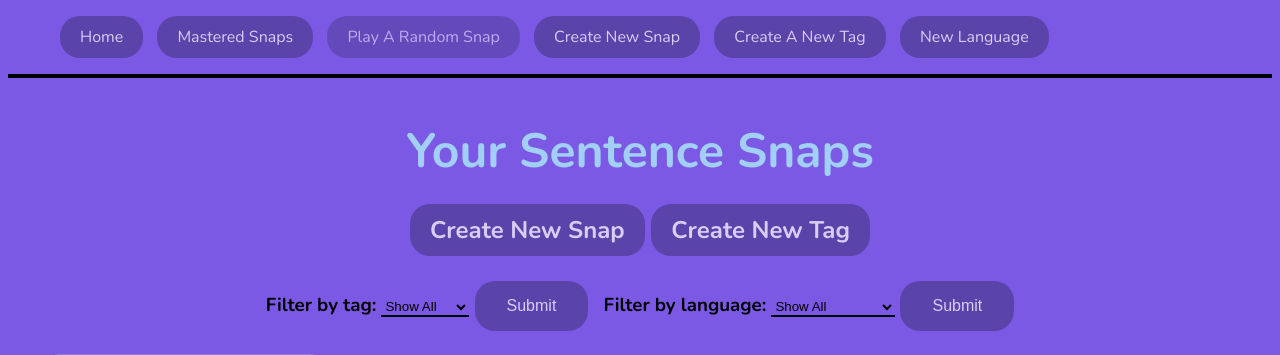
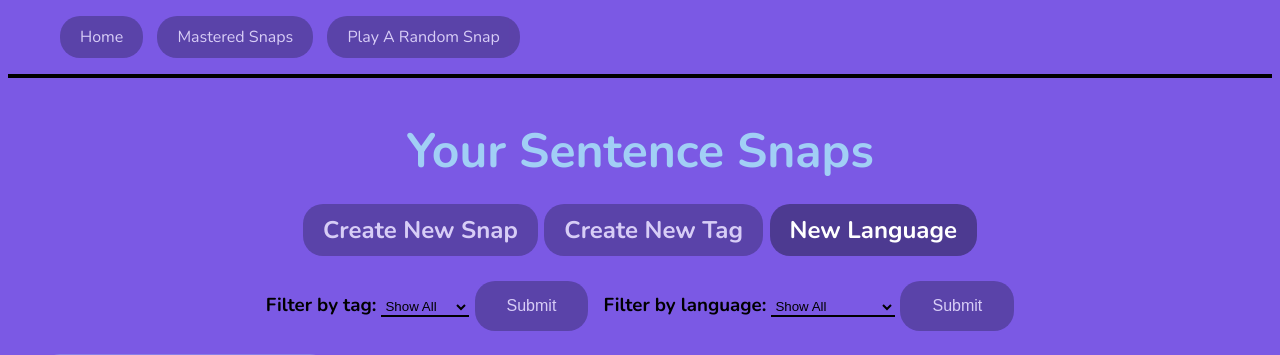
Before and after one commit to emilykmcullen/Language-Learning-App, a Flask app: page / in a window 1280 px wide. Shown: the top 355 px of the page. Run offline with Flask 2, Linux system fonts and the light colour scheme; a database or web service that is not in the repository returns one stand-in record (values such as "Sample title"); some libraries are stand-ins or nearby versions.

Commit message:
removed create buttons from navbar

```diff
--- a/templates/base.html
+++ b/templates/base.html
@@ -25,17 +25,17 @@
                 <a href="{{ url_for('mastered_snaps_blueprint.mastered_snaps') }}">Mastered Snaps</a>
             </li>
             <li class="navitem">
-                <a href="{{ url_for('base.play_random') }}" class="navitem">Play A Random Snap</a>
+                <a href="{{ url_for('base.play_random') }}">Play A Random Snap</a>
             </li>
-            <li class="navitem">
+            <!-- <li class="navitem">
                 <a href="/sentence_snaps/new">Create New Snap</a>
             </li>
             <li class="navitem">
                 <a href="{{ url_for('base.create_new_tag') }}">Create A New Tag</a>
-            </li>
-            <li class="navitem">
+            </li> -->
+            <!-- <li class="navitem">
                 <a href="{{ url_for('language_blueprint.add_new_language') }}">New Language</a>
-            </li>
+            </li> -->
         </ul>
     </nav>
     <hr>
--- a/templates/index.html
+++ b/templates/index.html
@@ -7,6 +7,7 @@
 <h2>
     <a href="/sentence_snaps/new" class="navitem">Create New Snap</a>
     <a href="/create_new_tag" class="navitem">Create New Tag</a>
+    <a href="{{ url_for('language_blueprint.add_new_language') }}">New Language</a>
 </h2>
 <h3>
   <div>
```
